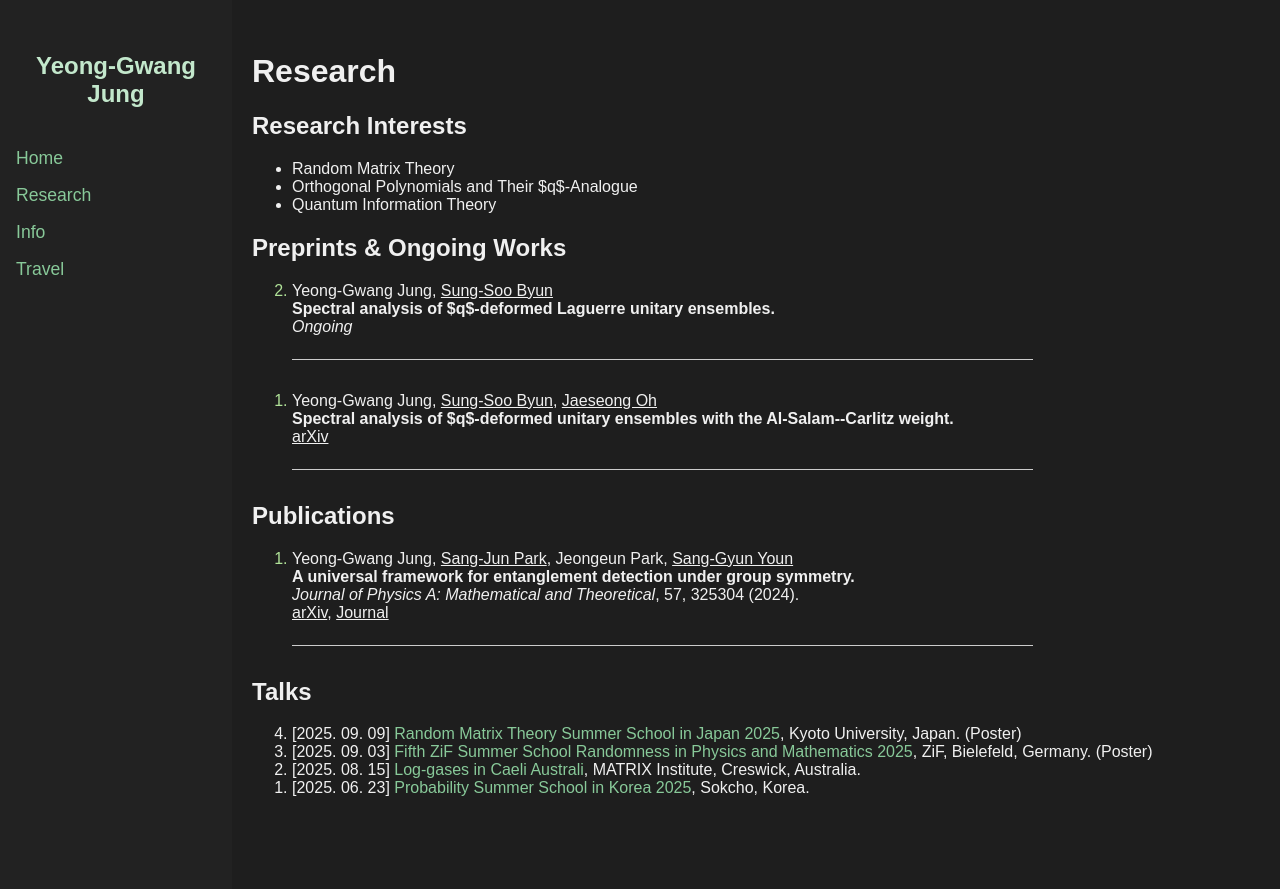
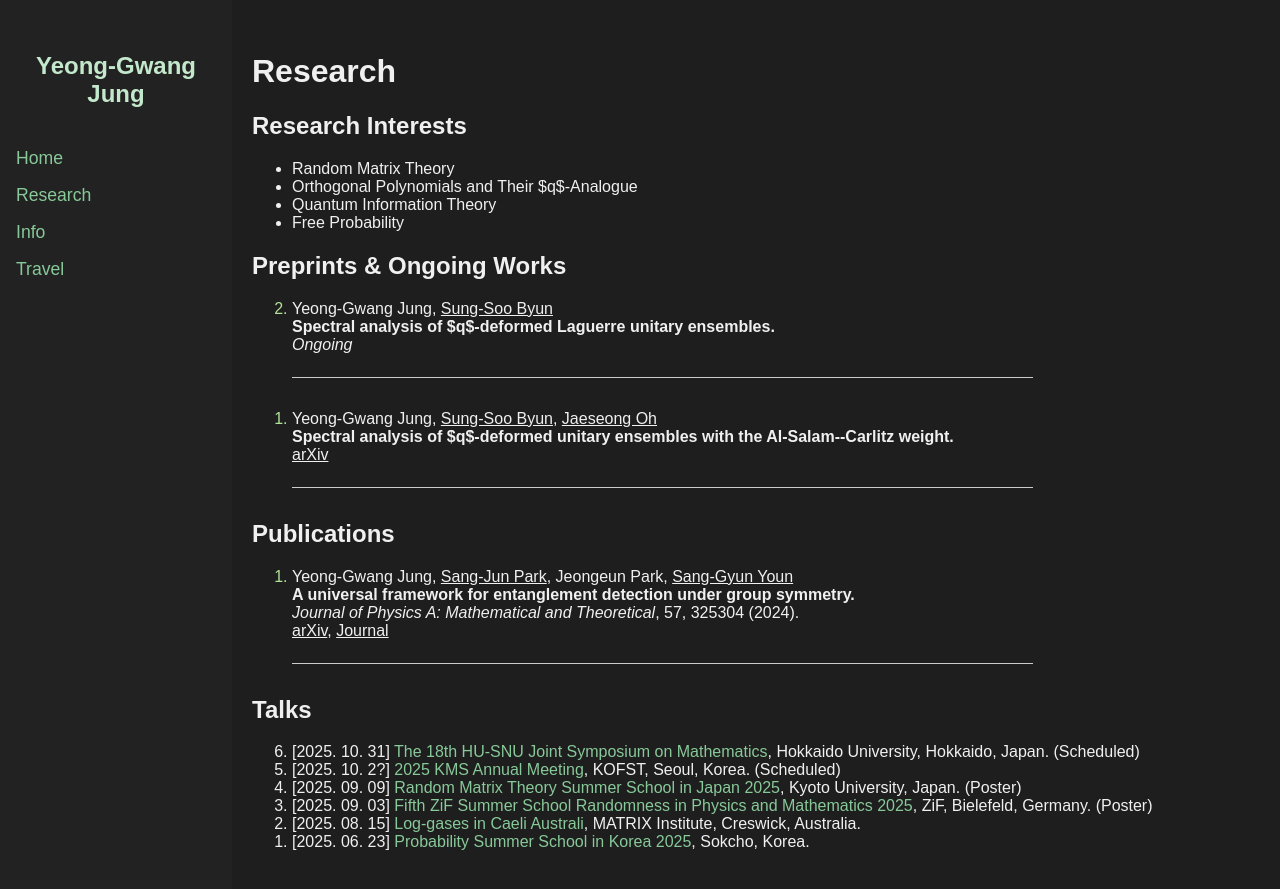
Before and after one commit to y-gJung/y-gJung.github.io, a Jekyll site: the page built from research.md, in a window 1280 px wide. Shown: the top 889 px of the page. Built offline with Jekyll 4.4.1, drawn with Linux system fonts in a browser that asks for light colours.

Commit message:
Update research.md

```diff
--- a/research.md
+++ b/research.md
@@ -9,6 +9,8 @@ title: Research
 - Random Matrix Theory
 - Orthogonal Polynomials and Their <span>$q$</span>-Analogue
 - Quantum Information Theory
+- Free Probability
+
 
 ## Preprints & Ongoing Works
 <ol reversed class="paper-list">
@@ -38,6 +40,12 @@ title: Research
 ## Talks
 <ol reversed>
   <li>
+    [2025. 10. 31] <a href="https://www2.sci.hokudai.ac.jp/dept/math/en/event/12826">The 18th HU-SNU Joint Symposium on Mathematics</a>, Hokkaido University, Hokkaido, Japan. (Scheduled)
+  </li>
+  <li>
+    [2025. 10. 2?] <a href="https://www.kms.or.kr/conference/meeting/index.html?period=90">2025 KMS Annual Meeting</a>, KOFST, Seoul, Korea. (Scheduled)
+  </li>
+  <li>
     [2025. 09. 09] <a href="https://benoitcollins.github.io/rmt2025/">Random Matrix Theory Summer School in Japan 2025</a>, Kyoto University, Japan. (Poster)
   </li>
   <li>
```
